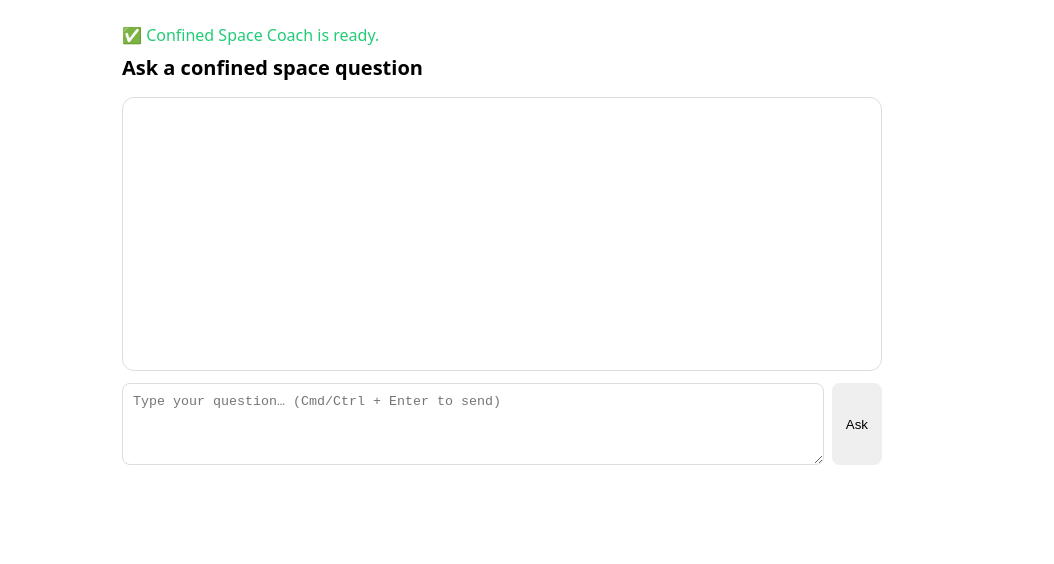
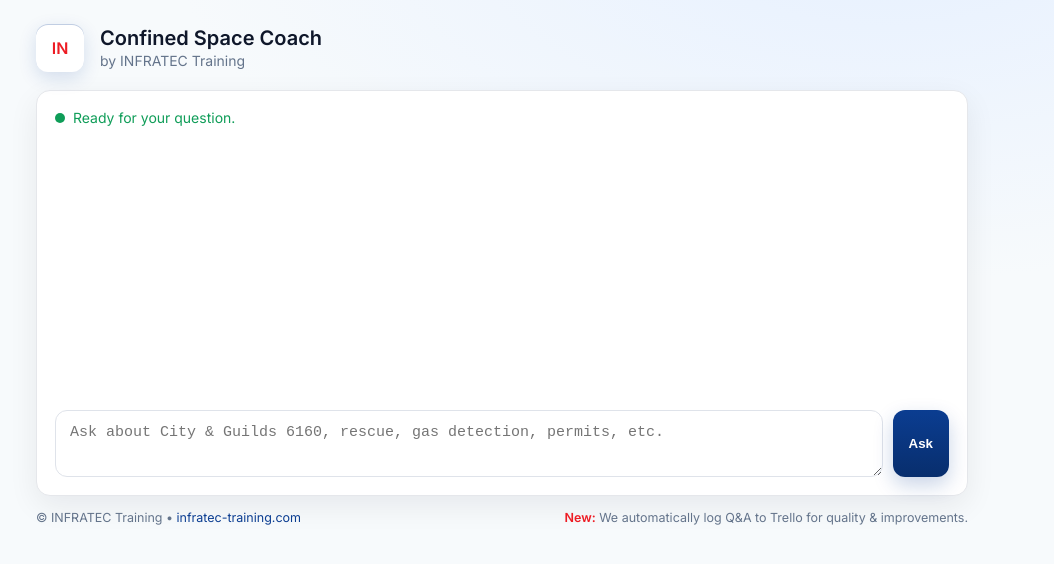
Before and after one commit to LeeBullock/confinedspacecoach-bot, a website: page public/index.html in a window 1280 px wide. Shown: the whole page, without its empty margins (138-1192 px from the left). Drawn offline with Linux system fonts and the light colour scheme.

Commit message:
Branding: INFRATEC styled UI (header, colors, logo slot)

```diff
--- a/public/index.html
+++ b/public/index.html
@@ -3,32 +3,134 @@
 <head>
   <meta charset="utf-8" />
   <meta name="viewport" content="width=device-width, initial-scale=1" />
-  <title>Confined Space Coach</title>
+  <title>Confined Space Coach · INFRATEC Training</title>
+  <meta name="theme-color" content="#0B3D91" />
+  <link rel="preconnect" href="https://fonts.googleapis.com">
+  <link rel="preconnect" href="https://fonts.gstatic.com" crossorigin>
+  <!-- Pick one font; easy to swap later -->
+  <link href="https://fonts.googleapis.com/css2?family=Inter:wght@400;600&display=swap" rel="stylesheet">
+
   <style>
-    body { font-family: system-ui, Arial, sans-serif; margin:0; padding:24px; }
-    .wrap { max-width: 760px; margin: 0 auto; }
-    .meta { color:#2c7; margin-bottom: 8px; }
-    h1 { font-size: 20px; margin: 0 0 16px; }
-    .chat { border:1px solid #ddd; border-radius:12px; padding:16px; min-height:240px; display:flex; flex-direction:column; }
-    .msg { padding:8px 10px; border-radius:10px; margin:6px 0; max-width: 90%; white-space: pre-wrap; }
-    .user { background:#eef6ff; align-self:flex-end; }
-    .bot { background:#f6f6f6; align-self:flex-start; }
-    .row { display:flex; gap:8px; margin-top:12px; }
-    textarea { flex:1; min-height:60px; padding:10px; border-radius:8px; border:1px solid #ddd; }
-    button { padding:10px 14px; border:none; border-radius:8px; cursor:pointer; }
+    :root{
+      /* Tweak these to match your brand */
+      --brand: #0B3D91;       /* primary (blue) */
+      --brand-2: #ED1C24;     /* accent (red) */
+      --ink: #0f172a;         /* text */
+      --muted: #64748b;       /* secondary text */
+      --bg: #f7fafc;          /* page */
+      --card: #ffffff;        /* panels */
+      --ring: rgba(11,61,145,0.2);
+      --radius: 14px;
+    }
+
+    *{ box-sizing:border-box }
+    html,body{ height:100% }
+    body{
+      margin:0;
+      font-family: Inter, system-ui, -apple-system, Segoe UI, Roboto, Arial, sans-serif;
+      color: var(--ink);
+      background: radial-gradient(1200px 600px at 80% -10%, #e6f0ff 0, transparent 60%), var(--bg);
+    }
+
+    .shell{
+      max-width: 980px; margin: 0 auto; padding: 24px;
+    }
+
+    header{
+      display:flex; align-items:center; gap:16px; margin-bottom:18px;
+    }
+    .logo{
+      width:48px; height:48px; border-radius:12px; display:grid; place-items:center;
+      background: #fff; box-shadow: 0 6px 18px rgba(11,61,145,.15), 0 1px 0 rgba(11,61,145,.25) inset;
+      overflow:hidden;
+    }
+    .logo img{ width:100%; height:100%; object-fit:cover }
+    .brand h1{
+      font-size: 20px; line-height:1.15; margin:0 0 2px 0; font-weight: 700;
+    }
+    .brand p{
+      margin:0; color: var(--muted); font-size: 14px;
+    }
+
+    .surface{
+      background: var(--card);
+      border-radius: var(--radius);
+      box-shadow: 0 10px 30px rgba(2,12,27,.07);
+      padding: 18px;
+      border: 1px solid #e5e7eb;
+    }
+
+    .chat{
+      display:flex; flex-direction:column; gap:10px; min-height: 260px;
+    }
+
+    .msg{
+      padding: 10px 12px; border-radius: 12px; max-width: 88%; white-space: pre-wrap;
+      border: 1px solid #edf2f7;
+    }
+    .msg.user{ align-self:flex-end; background: #f0f7ff; border-color: #dbeafe }
+    .msg.bot{ align-self:flex-start; background: #fafafa }
+
+    .row{ display:flex; gap:10px; margin-top:14px }
+    textarea{
+      flex:1; min-height: 64px; resize: vertical;
+      padding:12px 14px; border-radius: 12px; border: 1px solid #dfe3ea; background:#fff;
+      outline: none; font-size: 15px; line-height:1.35; color: var(--ink);
+      box-shadow: 0 0 0 3px transparent;
+    }
+    textarea:focus{ border-color: var(--brand); box-shadow: 0 0 0 3px var(--ring) }
+    button{
+      padding: 12px 16px; border: none; border-radius: 12px; cursor: pointer; font-weight: 600;
+      background: linear-gradient(180deg, var(--brand), #082e6d);
+      color: #fff; transition: transform .04s ease, box-shadow .2s ease;
+      box-shadow: 0 8px 20px rgba(11,61,145,.22);
+    }
+    button:hover{ transform: translateY(-1px) }
+    button:active{ transform: translateY(0) }
+
+    .meta{
+      display:flex; align-items:center; gap:8px; color:#0f9d58; font-size:14px; margin-bottom:10px;
+    }
+    .dot{ width:10px; height:10px; border-radius:50%; background:#0f9d58 }
+
+    footer{
+      margin-top:14px; color: var(--muted); font-size: 12.5px; display:flex; justify-content:space-between; gap:12px; flex-wrap:wrap;
+    }
+    a{ color: var(--brand) ; text-decoration: none }
+    a:hover{ text-decoration: underline }
+    .accent{ color: var(--brand-2); font-weight: 600 }
   </style>
 </head>
 <body>
-  <div class="wrap">
-    <div class="meta">✅ Confined Space Coach is ready.</div>
-    <h1>Ask a confined space question</h1>
-    <div id="chat" class="chat"></div>
-    <div class="row">
-      <textarea id="q" placeholder="Type your question… (Cmd/Ctrl + Enter to send)"></textarea>
-      <button id="send">Ask</button>
+  <div class="shell">
+    <header>
+      <div class="logo">
+        <!-- put your logo at /public/logo.png (or it will fall back to initials) -->
+        <img src="/logo.png" alt="INFRATEC logo" onerror="this.outerHTML='<span class=&quot;accent&quot;>IN</span>'">
+      </div>
+      <div class="brand">
+        <h1>Confined Space Coach</h1>
+        <p>by INFRATEC Training</p>
+      </div>
+    </header>
+
+    <div class="surface">
+      <div class="meta"><span class="dot"></span> Ready for your question.</div>
+
+      <div id="chat" class="chat" aria-live="polite"></div>
+
+      <div class="row">
+        <textarea id="q" placeholder="Ask about City &amp; Guilds 6160, rescue, gas detection, permits, etc."></textarea>
+        <button id="send" type="button">Ask</button>
+      </div>
     </div>
+
+    <footer>
+      <div>© INFRATEC Training • <a href="https://www.infratec-training.com" target="_blank" rel="noopener">infratec-training.com</a></div>
+      <div><span class="accent">New:</span> We automatically log Q&amp;A to Trello for quality &amp; improvements.</div>
+    </footer>
   </div>
 
-  <script src="/script.js"></script>
+  <script src="/script.js" defer></script>
 </body>
 </html>
```
Also changed, not shown: public/script.js (+18 -5 lines).
